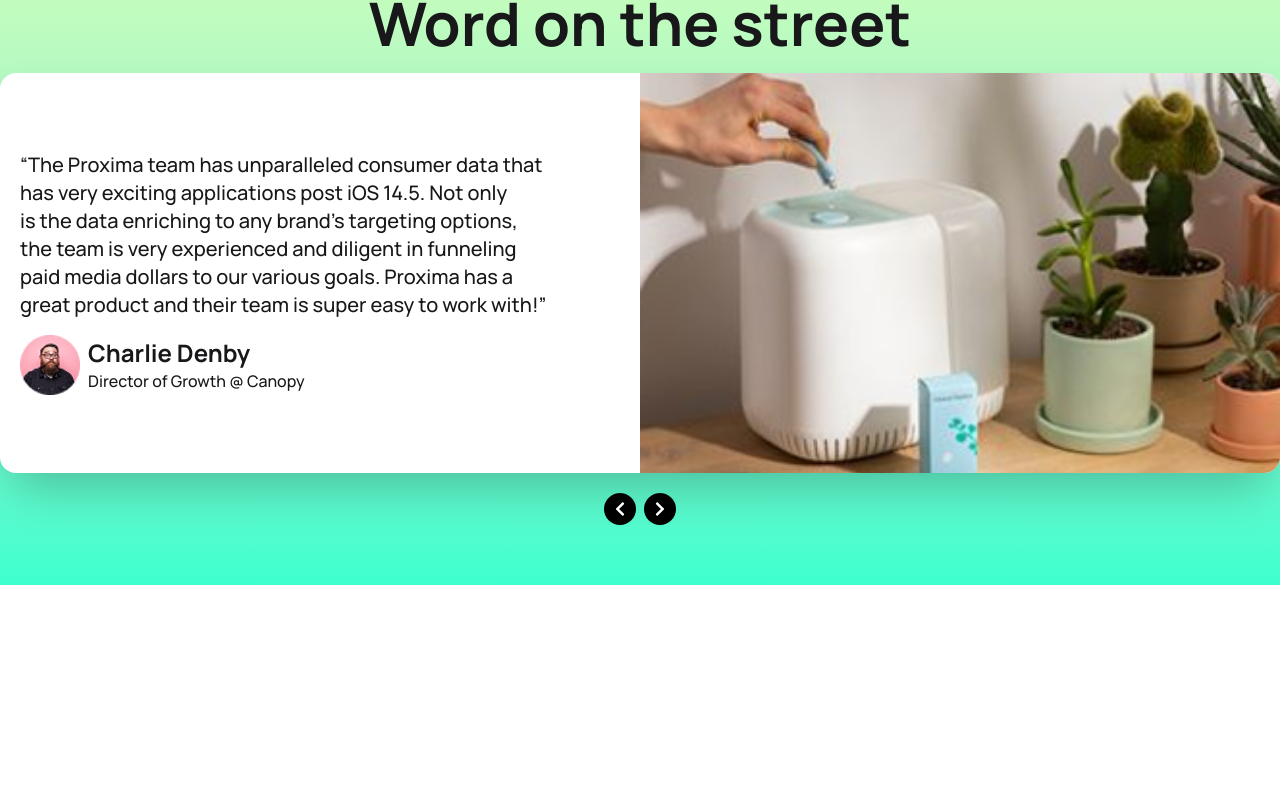
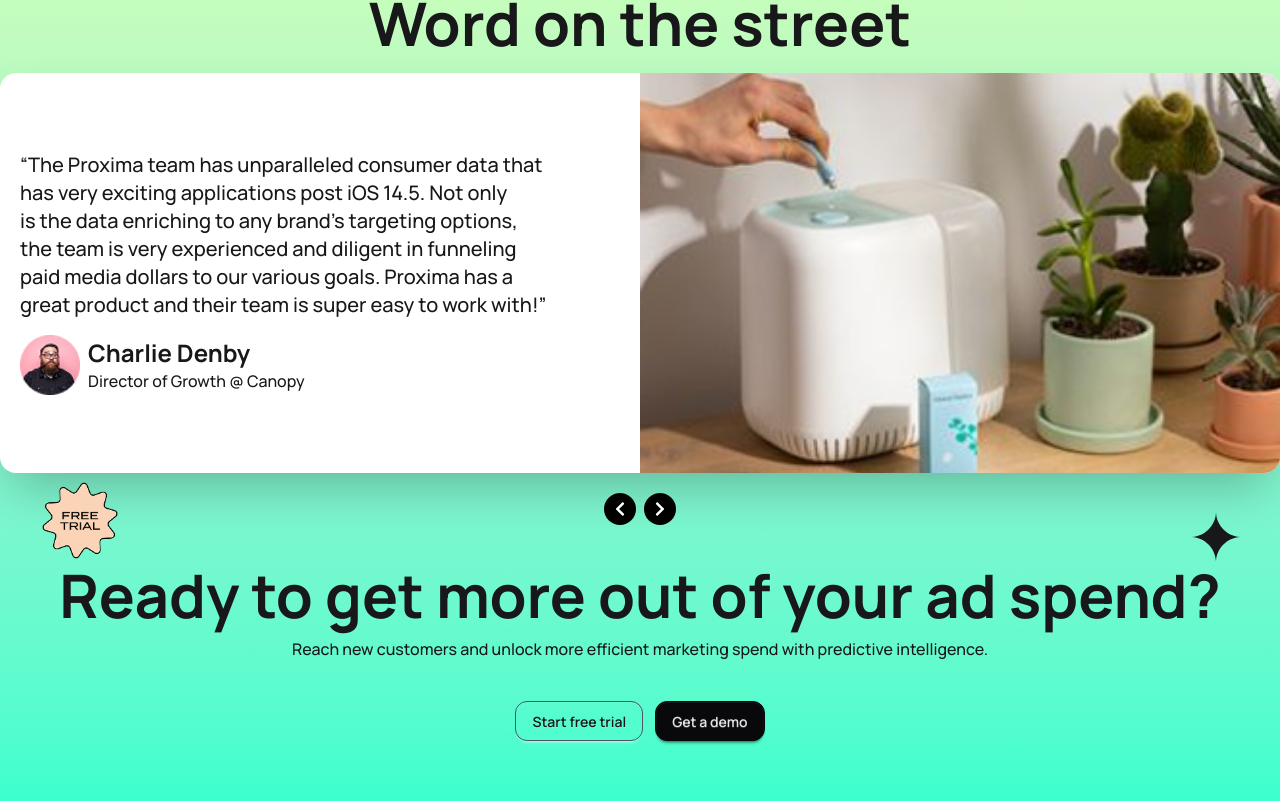
Before and after one commit to amitchandradas2004/Marketing-Landing-page-By-React, a React (Vite) app: page / in a window 1280 px wide. Shown: the part 2555-3356 px from the top of the page. Before the commit the page ends 3140 px from the top, so only its background shows below. Built offline with nearby package versions, Linux system fonts and the light colour scheme.

Commit message:
Ready to get is added

```diff
--- a/src/App.jsx
+++ b/src/App.jsx
@@ -4,6 +4,7 @@ import Banner from "./Components/Banner/Banner";
 import Chart from "./Components/Chart/Chart";
 import Growth from "./Components/Growth/Growth";
 import Logo from "./Components/Logo/Logo";
+
 import Word from "./Components/Word/Word";
 
 function App() {
--- a/src/Components/Word/Word.jsx
+++ b/src/Components/Word/Word.jsx
@@ -2,10 +2,12 @@ import React from "react";
 import SmallMan from "../../assets/smallman.png";
 import Table from "../../assets/table.png";
 import { FaChevronLeft, FaChevronRight } from "react-icons/fa";
+import FreeImage from "../../assets/Free.png";
+import { RiGeminiFill } from "react-icons/ri";
 const Word = () => {
   return (
-    <div className="bg-linear-to-b from-[#CEFFB8] via-[#91F2CF] to-[#3CFFCE] py-10">
-      <div className="container  mx-auto">
+    <div className="bg-linear-to-b from-[#CEFFB8] via-[#91F2CF] to-[#3CFFCE] py-10 relative">
+      <div className="container mx-auto">
         <h3 className="text-5xl md:text-6xl font-bold text-center py-5">
           Word on the street
         </h3>
@@ -34,7 +36,7 @@ const Word = () => {
           <div className="right w-full md:w-1/2 pt-5 md:pt-0">
             <img
               src={Table}
-              className="w-full h-full object-cover rounded-2xl md:rounded-none"
+              className="w-full h-full object-cover rounded-2xl md:rounded-none select-none"
             />
           </div>
         </div>
@@ -47,6 +49,29 @@ const Word = () => {
           <FaChevronRight />
         </span>
       </div>
+      <div className="text-center py-5 space-y-3">
+        <h3 className="text-6xl font-bold">
+          Ready to get more out of your ad spend?
+        </h3>
+        <p className="font-medium">
+          Reach new customers and unlock more efficient marketing spend with
+          predictive intelligence.
+        </p>
+      </div>
+      <div className="flex justify-center space-x-3 py-5">
+        <button className="btn rounded-xl bg-transparent border border-gray-600">
+          Start free trial
+        </button>
+        <button className="btn btn-neutral rounded-xl">Get a demo</button>
+      </div>
+      <div className="absolute bottom-50 md:bottom-40 lg:bottom-60 left-5 md:left-10">
+        <img src={FreeImage} className="w-20 select-none" />
+      </div>
+      <div className="absolute bottom-50 md:bottom-45 lg:bottom-60 right-10">
+        <span className="text-5xl">
+          <RiGeminiFill />
+        </span>
+      </div>
     </div>
   );
 };
```
Also changed, not shown: src/assets/Free.png (added).
